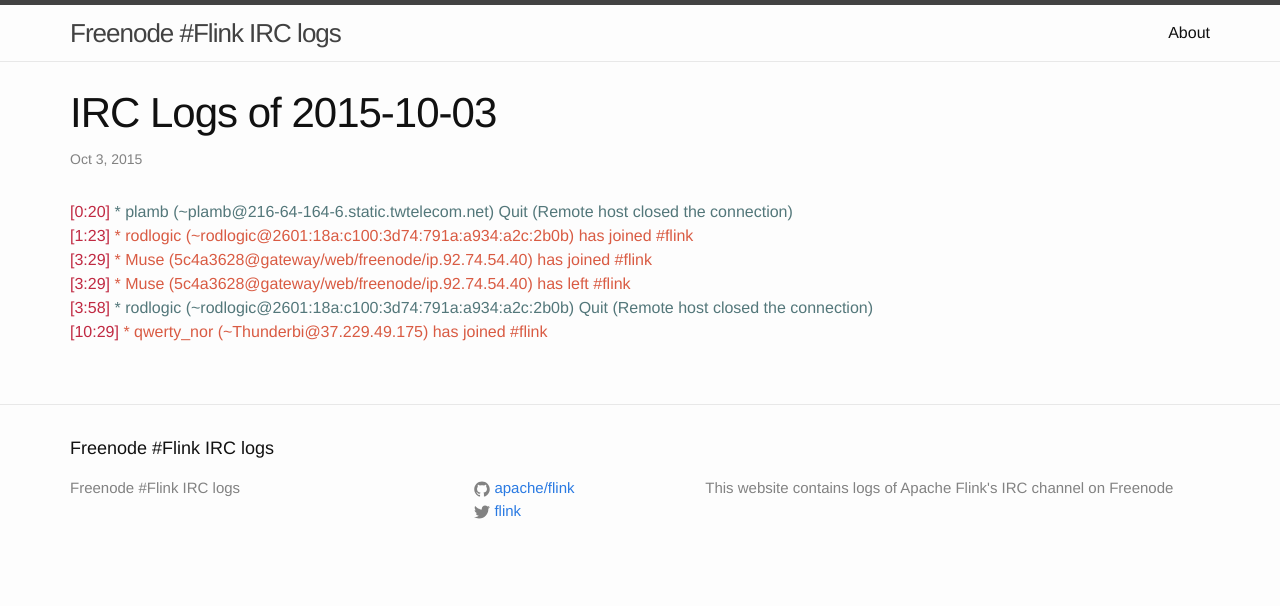
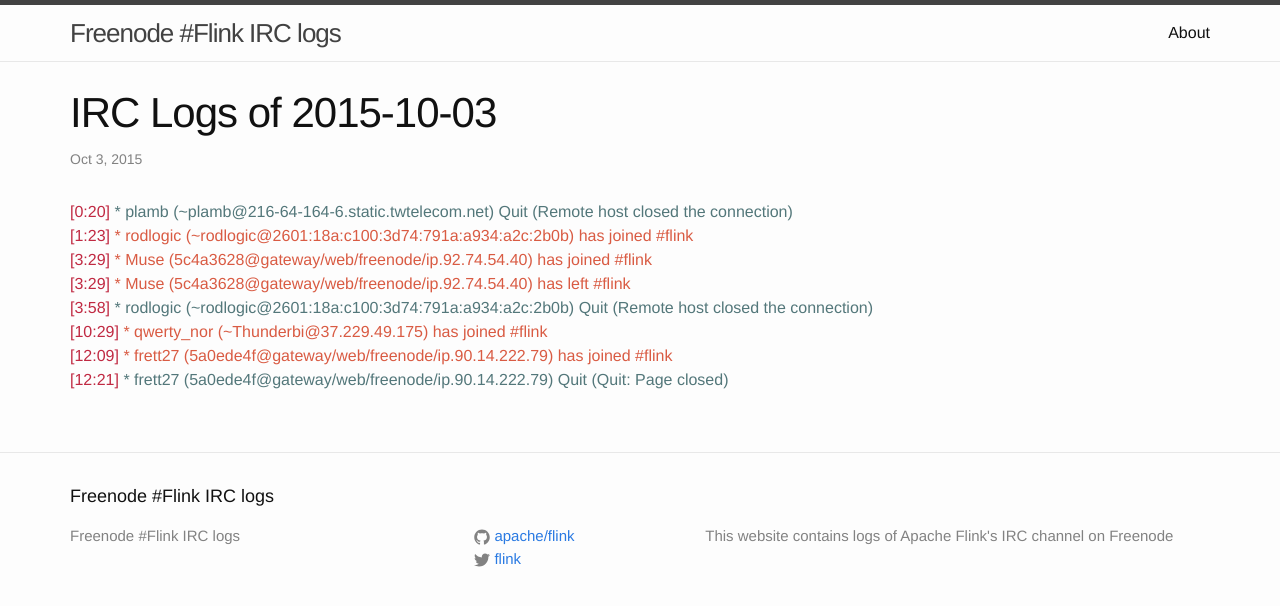
Before and after one commit to flink-irc-logs/flink-irc-logs.github.io, a Jekyll site: the page built from _posts/2015-10-03-logs.markdown, in a window 1280 px wide. Shown: the top 606 px of the page. Built offline with Jekyll 4.4.1, drawn with Linux system fonts in a browser that asks for light colours.

Commit message:
Update of the logs on Sat Oct  3 13:21:49 CEST 2015

```diff
--- a/_posts/2015-10-03-logs.markdown
+++ b/_posts/2015-10-03-logs.markdown
@@ -10,3 +10,5 @@
 <span class="irc-date">[3:29]</span> <span class="irc-green">* Muse (5c4a3628@gateway/web/freenode/ip.92.74.54.40) has left #flink</span><br />
 <span class="irc-date">[3:58]</span> <span class="irc-navy">* rodlogic (~rodlogic@2601:18a:c100:3d74:791a:a934:a2c:2b0b) Quit (Remote host closed the connection)</span><br />
 <span class="irc-date">[10:29]</span> <span class="irc-green">* qwerty_nor (~Thunderbi@37.229.49.175) has joined #flink</span><br />
+<span class="irc-date">[12:09]</span> <span class="irc-green">* frett27 (5a0ede4f@gateway/web/freenode/ip.90.14.222.79) has joined #flink</span><br />
+<span class="irc-date">[12:21]</span> <span class="irc-navy">* frett27 (5a0ede4f@gateway/web/freenode/ip.90.14.222.79) Quit (Quit: Page closed)</span><br />
```
